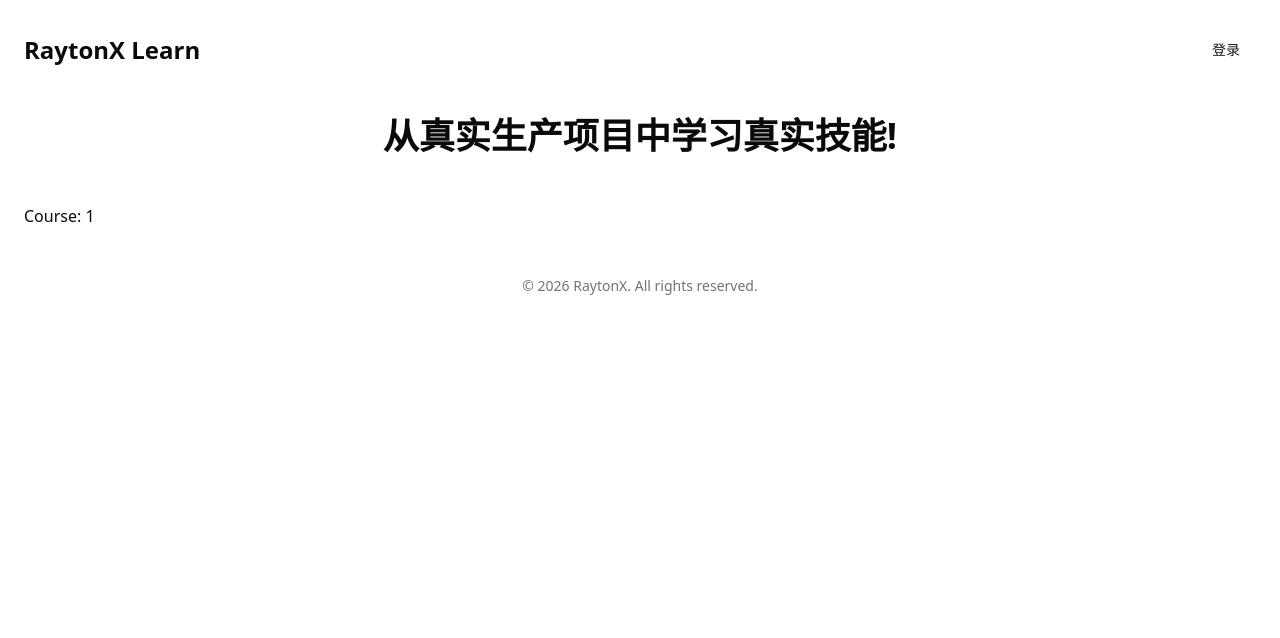
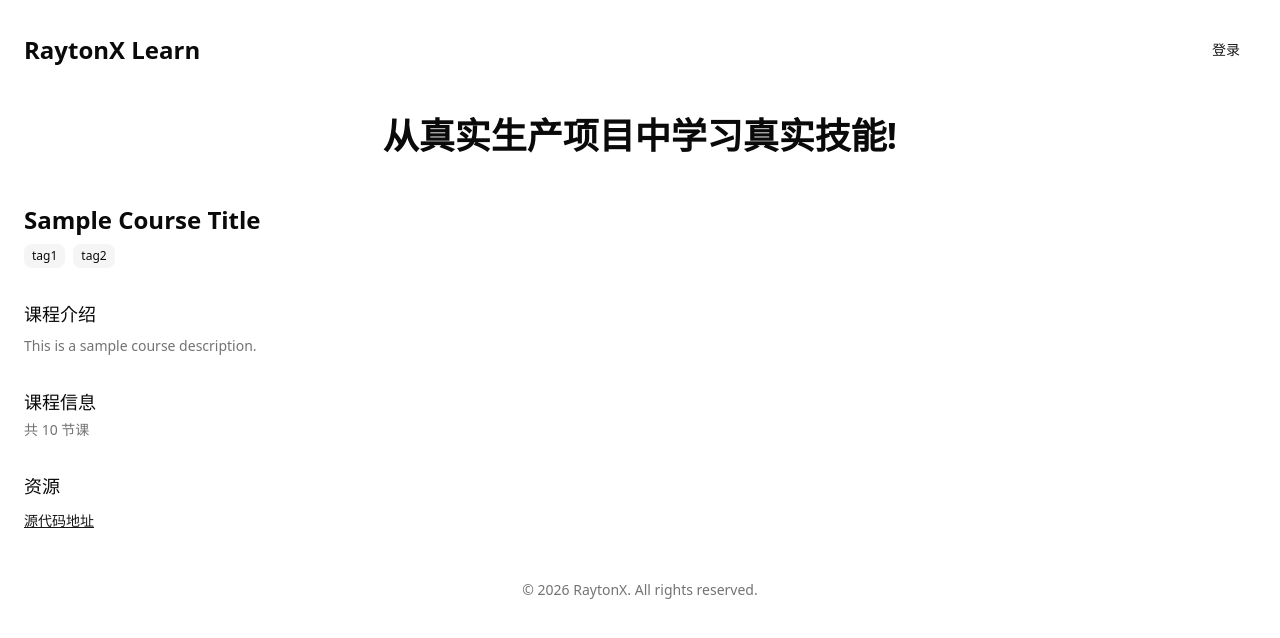
Before and after one commit to raytonx-labs/raytonx-learn, a Next.js app: page /courses/1 in a window 1280 px wide. Shown: the top 638 px of the page. Built offline with nearby package versions, Linux system fonts and the light colour scheme; no server answers.

Commit message:
add course page components and mock data

```diff
--- /dev/null
+++ b/app/courses/[courseId]/components/courseHeader.tsx
@@ -0,0 +1,10 @@
+import { CourseTags } from "./courseTag";
+
+export function CourseHeader({ title, tags }: { title: string; tags: string[] }) {
+  return (
+    <header className="space-y-2">
+      <h1 className="text-2xl font-semibold">{title}</h1>
+      <CourseTags tags={tags} />
+    </header>
+  );
+}
--- /dev/null
+++ b/app/courses/[courseId]/components/courseOverview.tsx
@@ -0,0 +1,8 @@
+export function CourseOverview({ description }: { description: string }) {
+  return (
+    <section className="space-y-2">
+      <h2 className="text-lg font-medium">课程介绍</h2>
+      <p className="text-sm text-muted-foreground">{description}</p>
+    </section>
+  );
+}
--- /dev/null
+++ b/app/courses/[courseId]/components/courseResources.tsx
@@ -0,0 +1,15 @@
+// app/courses/[courseId]/components/CourseResources.tsx
+import Link from "next/link";
+
+export function CourseResources({ sourceUrl }: { sourceUrl?: string }) {
+  if (!sourceUrl) return null;
+
+  return (
+    <section className="space-y-2">
+      <h2 className="text-lg font-medium">资源</h2>
+      <Link href={sourceUrl} target="_blank" className="text-sm text-primary underline">
+        源代码地址
+      </Link>
+    </section>
+  );
+}
--- /dev/null
+++ b/app/courses/[courseId]/components/courseStats.tsx
@@ -0,0 +1,8 @@
+export function CourseStats({ lessonsCount }: { lessonsCount: number }) {
+  return (
+    <section className="space-y-1">
+      <h2 className="text-lg font-medium">课程信息</h2>
+      <div className="text-sm text-muted-foreground">共 {lessonsCount} 节课</div>
+    </section>
+  );
+}
--- /dev/null
+++ b/app/courses/[courseId]/components/courseTag.tsx
@@ -0,0 +1,11 @@
+export function CourseTags({ tags }: { tags: string[] }) {
+  return (
+    <div className="flex gap-2 flex-wrap">
+      {tags.map((tag) => (
+        <span key={tag} className="text-xs rounded-md bg-muted px-2 py-1">
+          {tag}
+        </span>
+      ))}
+    </div>
+  );
+}
--- a/app/courses/[courseId]/page.tsx
+++ b/app/courses/[courseId]/page.tsx
@@ -1,9 +1,29 @@
+import { CourseHeader } from "./components/courseHeader";
+import { CourseOverview } from "./components/courseOverview";
+import { CourseResources } from "./components/courseResources";
+import { CourseStats } from "./components/courseStats";
+
 export default async function Home({ params }: { params: Promise<{ courseId?: string }> }) {
   const { courseId } = await params;
 
+  const course = {
+    id: courseId || "default-course",
+    title: "Sample Course Title",
+    description: "This is a sample course description.",
+    tags: ["tag1", "tag2"],
+    lessonsCount: 10,
+    sourceUrl: "https://github.com/raytonx-labs/raytonx-learn",
+  };
+
   return (
-    <div className="container mx-auto space-y-8">
-      <div>Course: {courseId}</div>
+    <div className="space-y-8">
+      <CourseHeader title={course.title} tags={course.tags} />
+
+      <CourseOverview description={course.description} />
+
+      <CourseStats lessonsCount={course.lessonsCount} />
+
+      <CourseResources sourceUrl={course.sourceUrl} />
     </div>
   );
 }
--- a/app/courses/layout.tsx
+++ b/app/courses/layout.tsx
@@ -38,7 +38,7 @@ export default async function CoursesLayout({ children }: { children: React.Reac
         <h2 className="text-4xl font-extrabold">{heroTitle["zh-cn"]}</h2>
       </section>
 
-      {children}
+      <div className="container mx-auto space-y-8">{children}</div>
 
       {/* Footer */}
       <Footer />
--- a/app/courses/page.tsx
+++ b/app/courses/page.tsx
@@ -42,7 +42,7 @@ export default async function Home({ searchParams }: { searchParams: Promise<{ t
   }
 
   return (
-    <div className="container mx-auto space-y-8">
+    <div>
       {/* Category Tabs */}
       <section className="">
         <Tabs defaultValue="all" className="w-full">
```
